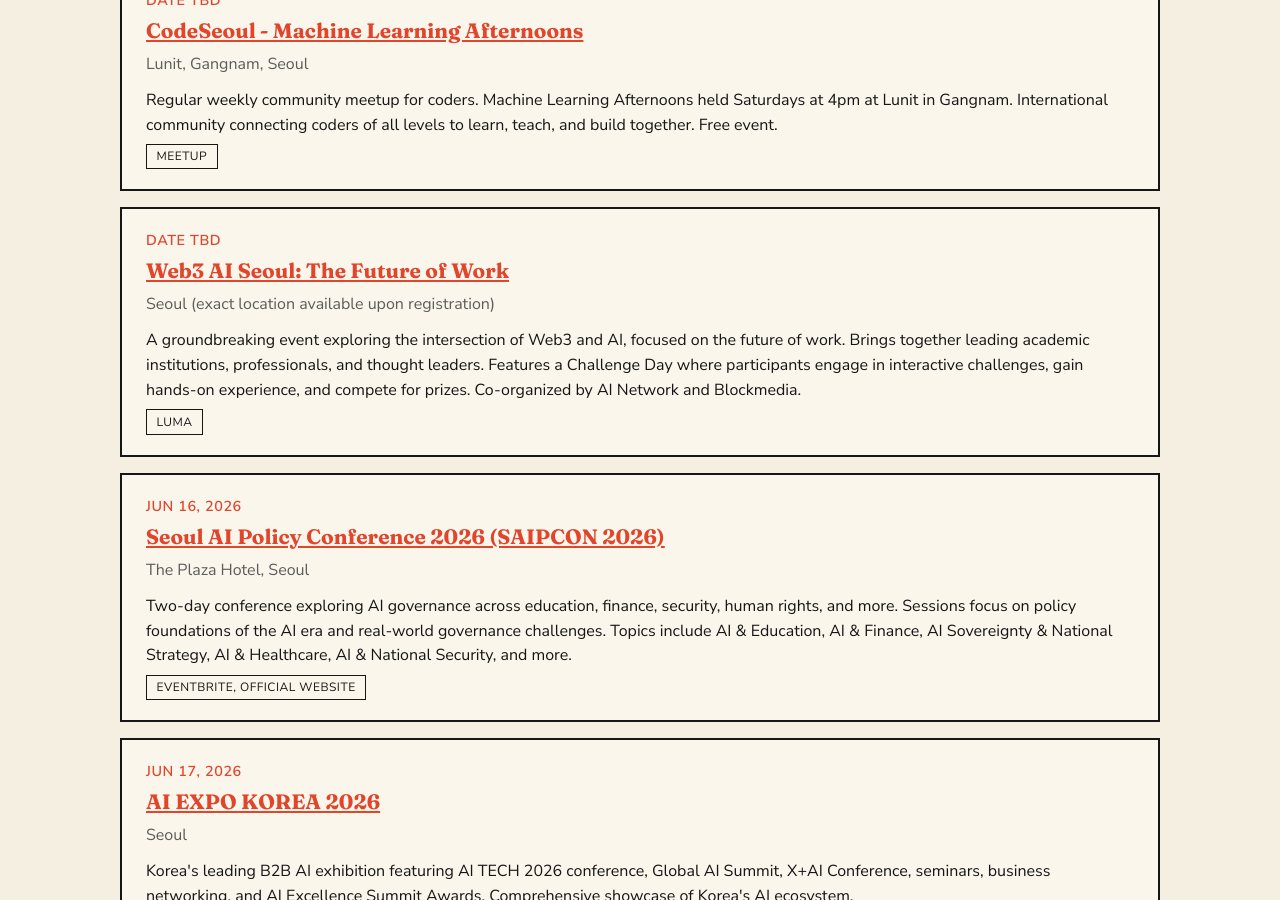
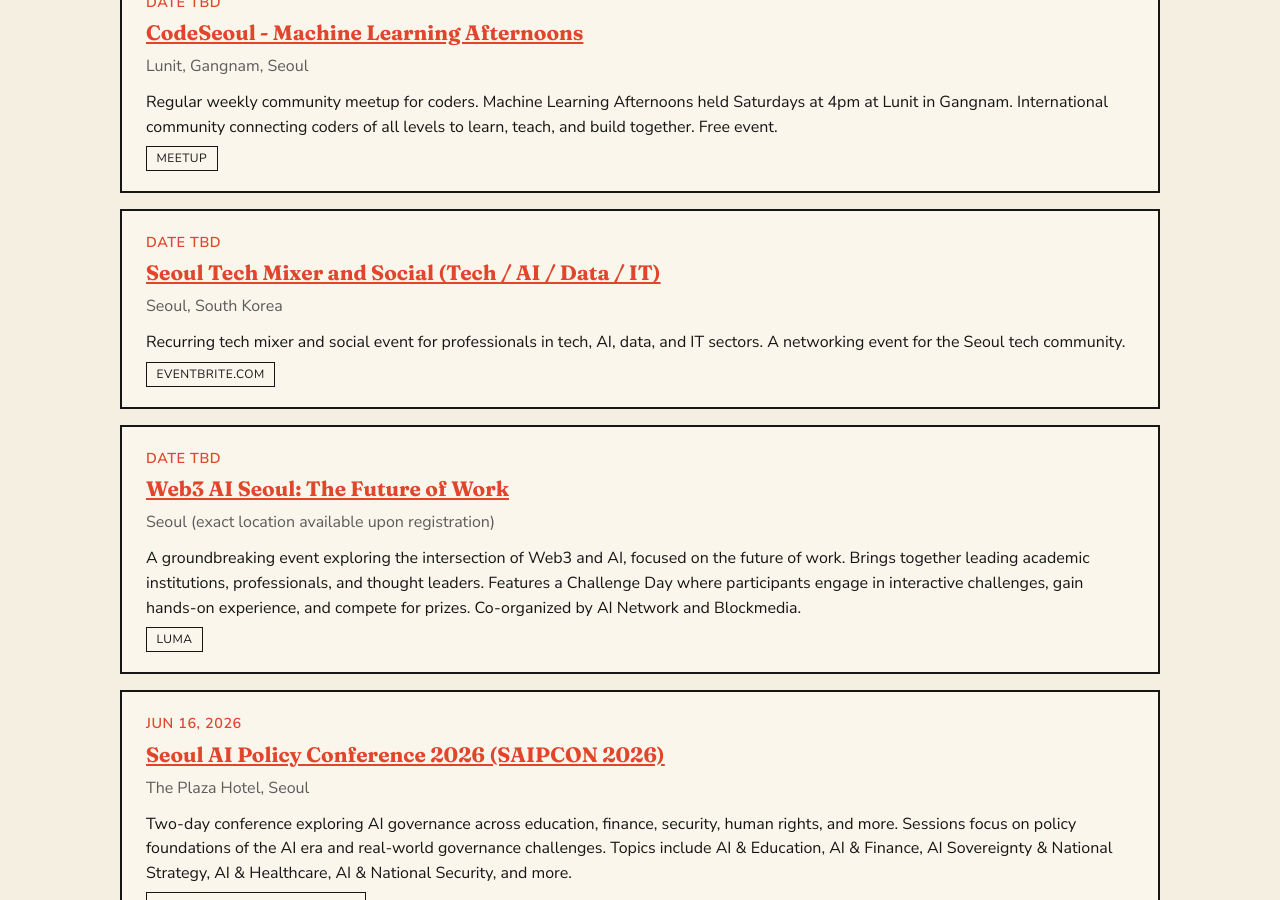
Before and after one commit to KeunwooPark/aiintown, a Jekyll site: the page built from cities/seoul.html, in a window 1280 px wide and 900 px high, scrolled down 660 px. Built offline with Jekyll 4.4.1, drawn with Linux system fonts in a browser that asks for light colours.

Commit message:
chore: update AI events (2026-07-24)

```diff
--- a/_data/events/seoul.json
+++ b/_data/events/seoul.json
@@ -764,6 +764,21 @@
     "id": "00cd53ecb2768c6e"
   },
   {
+    "title": "Seoul Tech Mixer and Social (Tech / AI / Data / IT)",
+    "title_local": "서울 테크 믹서 앤 소셜 (테크 / AI / 데이터 / IT)",
+    "date": null,
+    "venue": "Seoul, South Korea",
+    "url": "https://www.eventbrite.com/d/south-korea--seoul/ai-hackathon/",
+    "source": "eventbrite.com",
+    "description": "Recurring tech mixer and social event for professionals in tech, AI, data, and IT sectors. A networking event for the Seoul tech community.",
+    "description_local": "테크, AI, 데이터, IT 분야 전문가들을 위한 정기 테크 믹서 및 소셜 이벤트. 서울 테크 커뮤니티를 위한 네트워킹 행사.",
+    "city": "seoul",
+    "date_status": "unknown",
+    "first_seen": "2026-07-24",
+    "last_seen": "2026-07-24",
+    "id": "720cfed837eea025"
+  },
+  {
     "title": "Web3 AI Seoul: The Future of Work",
     "date": null,
     "venue": "Seoul (exact location available upon registration)",
```
Also changed, not shown: _data/events/berlin.json, 1 other file.
